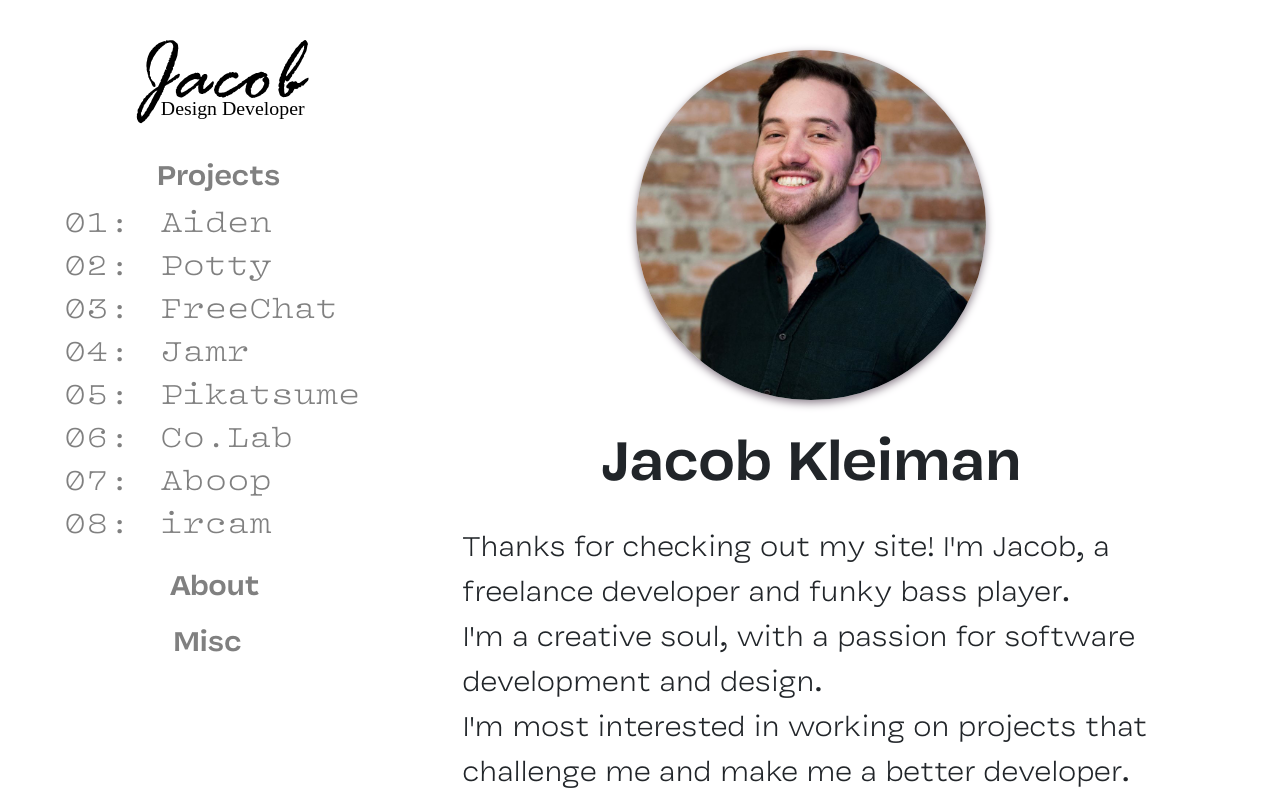
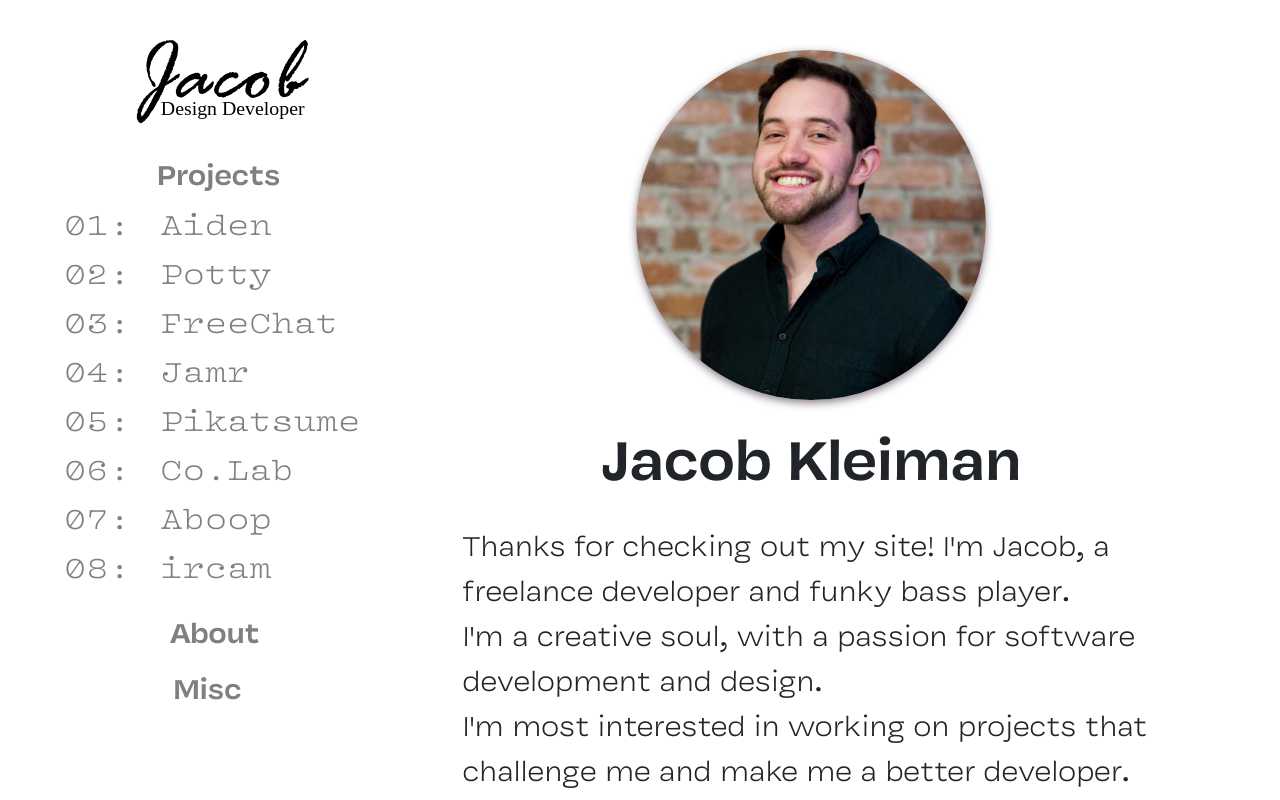
Before and after one commit to kleimaj/kleimaj.github.io, a React (Create React App) app: page / in a window 1280 px wide. Shown: the top 800 px of the page. Built offline with nearby package versions, Linux system fonts and the light colour scheme.

Commit message:
re edits the nav, adds project build

```diff
--- a/src/Layout/Nav/Nav.scss
+++ b/src/Layout/Nav/Nav.scss
@@ -18,7 +18,7 @@ aside {
   position: fixed;
   padding: 95px 5%;
   z-index: 3;
-  line-height: 1.3em;
+  line-height: 1.5em;
   .project_link:hover {
     transform: translate(10px, 0);
     transition: all 0.5s ease-in-out;
```
